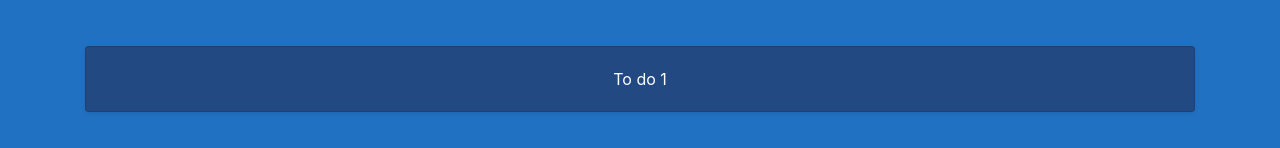
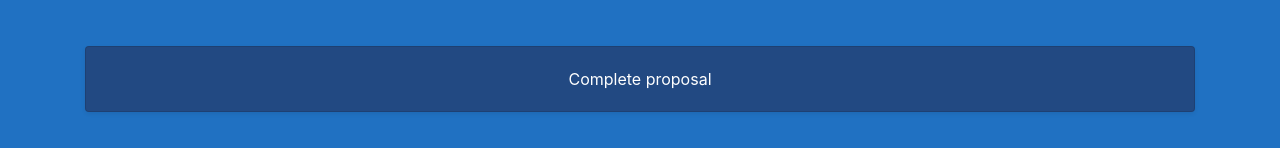
Before and after one commit to BradNichol/todo-app-react, a React (Create React App) app: page / in a window 1280 px wide. Shown: the part 267-415 px from the top of the page. Built offline with nearby package versions, Linux system fonts and the light colour scheme.

Commit message:
Task props added

```diff
--- a/src/App.js
+++ b/src/App.js
@@ -14,7 +14,7 @@ function App() {
         <main className="container">
           <QuoteBox />
           <DatePeriod title="TODAY" />
-          <Task />
+          <Task text="Complete proposal" />
           <DatePeriod title="TOMORROW" />
           <AddButton />
 
--- a/src/Task/Task.js
+++ b/src/Task/Task.js
@@ -1,13 +1,13 @@
 import React from 'react';
 import './Task.css';
 
-function Task() {
+function Task(props) {
     return (
         <div className="row mt-4">
             <div className="col">
                 <div className="card shadow-sm task">
                     <div className="card-body">
-                        To do 1
+                        {props.text}
                     </div>
                 </div>
             </div>
```
